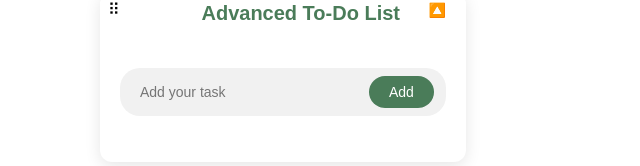
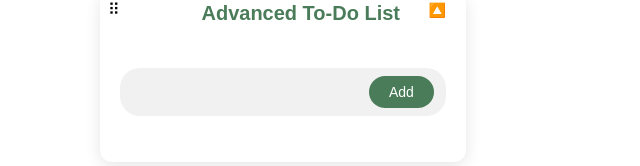
Before and after one commit to iKuzenkov/todo-app-react, a React (Create React App) app: page / in a window 1280 px wide. Shown: the part 148-314 px from the top of the page, without its empty margins (0-640 px from the left). Built offline with nearby package versions, Linux system fonts and the light colour scheme.

Commit message:
fix bag with input.color(value), upd object data

```diff
--- a/src/App.jsx
+++ b/src/App.jsx
@@ -3,10 +3,14 @@ import Main from "./main/container/Main";
 const data = {
   title: "Advanced To-Do List",
   textButton: "Add",
-  inputPlaceholder: "Add your task",
+  inputPlaceholderFirstShow: "Add your task",
+  inputPlaceholderSecondShow: "Please, add task",
   trashEmoji: "❌",
   copyEmoji: "📋",
   editEmoji: "✏️",
+  copyMessege: "Copied!✅",
+  hide: "🔽",
+  show: "🔼",
 };
 
 function App() {
--- a/src/main/TaskList.jsx
+++ b/src/main/TaskList.jsx
@@ -50,14 +50,14 @@ function TaskList({
                   {data.copyEmoji}
                 </span>
                 {copiedIndex === index && (
-                  <span className="copy-msg">Copied!✅</span>
+                  <span className="copy-msg">{data.copyMessege}</span>
                 )}
               </div>
 
               <input
                 type="color"
                 className="change-color"
-                defaultValue={task.color || "#ffffff"}
+                value={task.color || "#ffffff"}
                 onClick={(e) => e.stopPropagation()}
                 onChange={(e) => changeColor(index, e.target.value)}
               />
--- a/src/main/container/Main.jsx
+++ b/src/main/container/Main.jsx
@@ -66,7 +66,7 @@ function Main(props) {
 
   const addTask = () => {
     if (inputValue.trim() === "") {
-      setPlaceholder("Please, add task");
+      setPlaceholder(data.inputPlaceholderSecondShow);
       return;
     } else {
       const newTask = {
@@ -78,7 +78,7 @@ function Main(props) {
 
       setTasks([...tasks, newTask]);
       setInputValue("");
-      setPlaceholder(data.inputPlaceholder);
+      setPlaceholder(data.inputPlaceholderFirstShow);
     }
   };
 
@@ -161,7 +161,7 @@ function Main(props) {
             className="hide-show"
             onClick={() => setCollapsed(!collapsed)}
           >
-            {collapsed ? "🔽" : "🔼"}
+            {collapsed ? `${data.hide}` : `${data.show}`}
           </button>
           <InputRow
             data={data}
```
